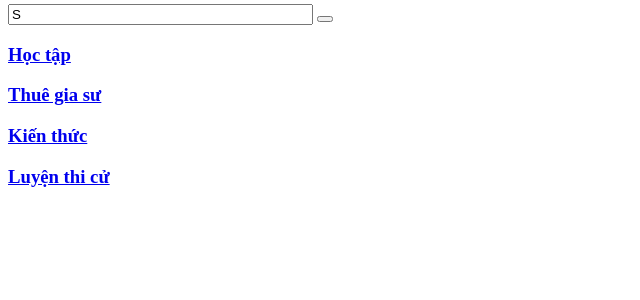
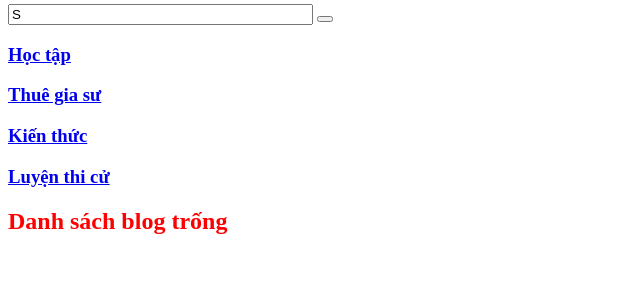
Before and after one commit to congquyenpro/TrungTamGiaSu, a PHP site: template src/views/content/myBlog.php in a window 1280 px wide. Shown: the part 125-425 px from the top of the page, without its empty margins (0-640 px from the left). Run offline with PHP 8.4, Linux system fonts and the light colour scheme; the template is opened without the code that fills it: most values are stand-ins (such as "Sample title", 1, 10 or a date in 2020); data that the repository does not hold is empty.

Commit message:
upd my blog

```diff
--- a/src/views/content/myBlog.php
+++ b/src/views/content/myBlog.php
@@ -50,3 +50,41 @@
                 </div>
             </div>
         </div>
+
+        <div class="general">
+            <?php $count = 0  ?>
+            <?php foreach ($data[1] as $blog) { $count++; ?>
+                <div class="content-block">
+                    <a href="<?php echo $actual_link ?>/home/view_blog/<?php echo $blog['id']?>" class="content-img">
+                        <img src="<?php echo $actual_link ?>/public/images/blog/<?php echo $blog['image'] ?>" alt="">
+                    </a>
+                    <div class="content-disc">
+                        <a href="<?php echo $actual_link ?>/home/view_blog/<?php echo $blog['id']?>"><h3 class="disc-title mb-30">
+                            <?php echo $blog['title'] ?>
+                        </h3></a>
+                        <div class="disc-disc mb-30 text-justify fix-size">
+                            <!-- <?php echo substr($blog['description'], 0 , 200) ?> -->
+                            <?php echo $blog['description'] ?>
+                        </div>
+                        <div class="disc-more-detail">
+                            <a href="<?php echo $actual_link ?>/home/view_blog/<?php echo $blog['id']?>" class="disc-detail mr-20">
+                                <i class="fa-solid fa-chevrons-right"></i>
+                                Xem chi tiết
+                            </a>
+                        </div>
+                    </div>
+                </div>
+            <?php } ?>
+            <?php if ($count == 0) { ?>
+                <div class="content-block">
+                    <h2 style="color:red">Danh sách blog trống</h2>
+                </div>
+            <?php } ?>
+        </div>
+    </section>
+    <!-- Main-container section end -->
+    <script>
+        document.getElementById('search-input').addEventListener('keyup', function(e) {
+            document.getElementById('search').href = "my_blog&search=" + this.value;
+        })
+    </script>
```
